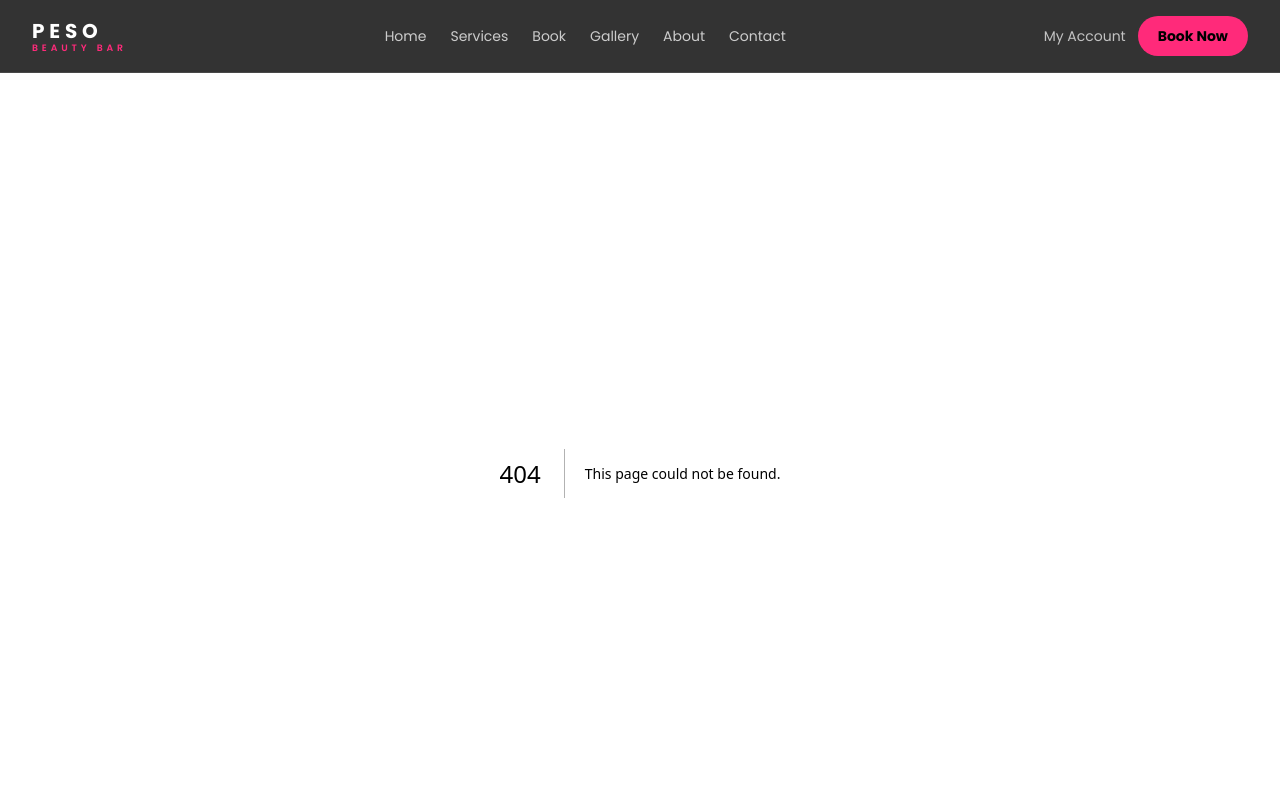
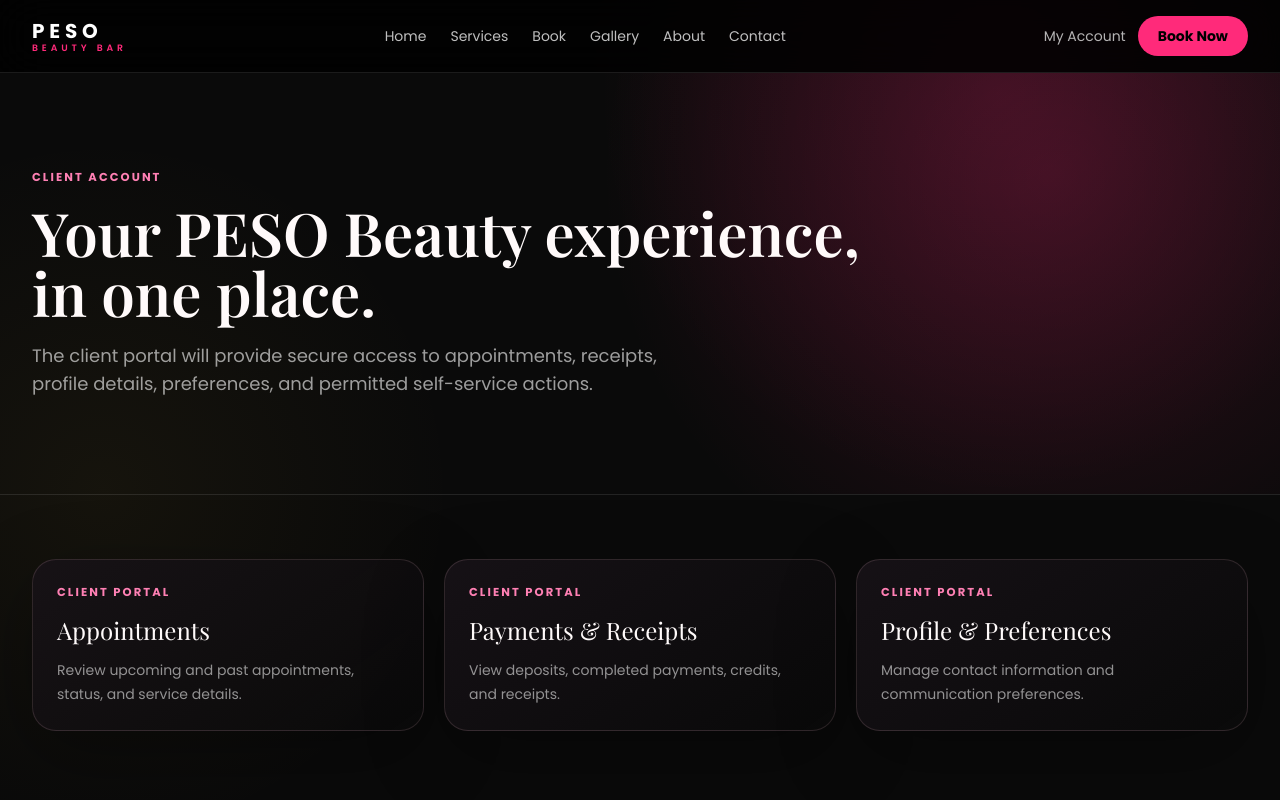
Before and after one commit to Hassan-Industries/peso-beauty-web, a Next.js app: page /account in a window 1280 px wide. Before the commit this address had no page. Shown: the top 800 px of the page. Built offline with nearby package versions, Linux system fonts and the light colour scheme; a web font is replaced by a local one.

Commit message:
feat: add client account route foundation

```diff
--- /dev/null
+++ b/app/account/page.tsx
@@ -0,0 +1,24 @@
+import { PageHero } from "@/components/ui/page-hero";
+
+export default function AccountPage() {
+  return (
+    <>
+      <PageHero eyebrow="Client Account" title="Your PESO Beauty experience, in one place." description="The client portal will provide secure access to appointments, receipts, profile details, preferences, and permitted self-service actions." />
+      <section className="mx-auto max-w-7xl px-5 py-16 lg:px-8">
+        <div className="grid gap-5 md:grid-cols-3">
+          {[
+            ["Appointments", "Review upcoming and past appointments, status, and service details."],
+            ["Payments & Receipts", "View deposits, completed payments, credits, and receipts."],
+            ["Profile & Preferences", "Manage contact information and communication preferences."],
+          ].map(([title, description]) => (
+            <article key={title} className="peso-panel rounded-3xl p-6">
+              <p className="peso-eyebrow">Client Portal</p>
+              <h2 className="mt-3 font-[family-name:var(--font-display)] text-2xl">{title}</h2>
+              <p className="mt-3 text-sm leading-6 text-white/55">{description}</p>
+            </article>
+          ))}
+        </div>
+      </section>
+    </>
+  );
+}
```
